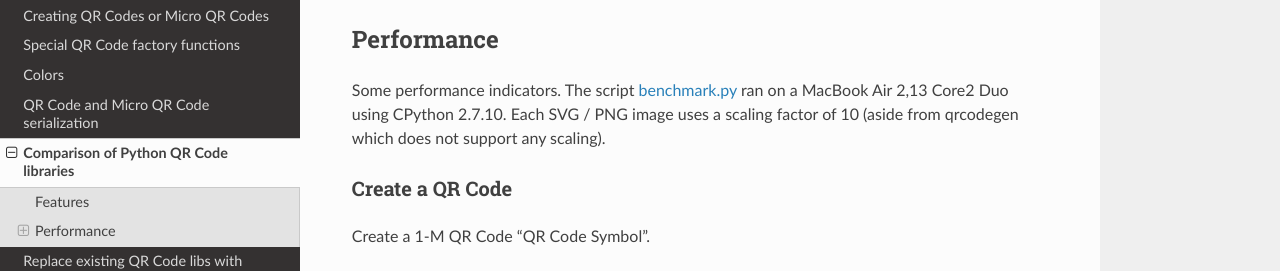
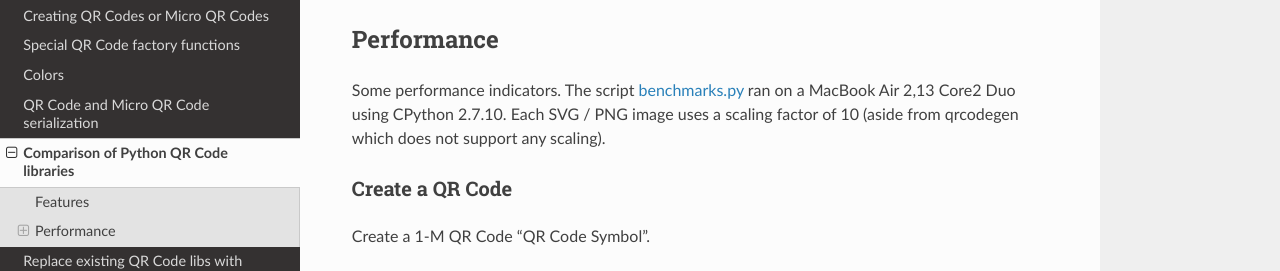
Before and after one commit to heuer/segno, a Sphinx documentation site: the page built from docs/comparison-qrcode-libs.rst, in a window 1280 px wide and 900 px high, scrolled down 1228 px. Shown: the part 177-448 px from the top of the window. Built offline with Sphinx 7.4.7 and the Read the Docs theme 2.0.0, drawn with Linux system fonts in a browser that asks for light colours; the version number is read from the project's files by our own code.

Commit message:
Fixed link

```diff
--- a/docs/comparison-qrcode-libs.rst
+++ b/docs/comparison-qrcode-libs.rst
@@ -7,7 +7,7 @@
 ============================================    ==================    ===================    ==================    ========
 Description                                     `qrcode`_             `PyQRCode`_            `qrcodegen`_          `Segno`_
 ============================================    ==================    ===================    ==================    ========
-Library license                                 `BSD`_                  `BSD`_               `MIT`_                `BSD`_
+Library license                                 `BSD`_                `BSD`_                 `MIT`_                `BSD`_
 Library version                                 5.3                   1.2.1                  1.0.0                 |version|
 Mode Numeric                                    Yes                   Yes                    Yes                   Yes
 Mode Alphanumeric                               Yes                   Yes                    Yes                   Yes
@@ -53,7 +53,7 @@
 Performance
 -----------
 
-Some performance indicators. The script `benchmark.py`_ ran on a
+Some performance indicators. The script `benchmarks.py`_ ran on a
 MacBook Air 2,13 Core2 Duo using CPython 2.7.10. Each SVG / PNG image uses a
 scaling factor of 10 (aside from qrcodegen which does not support any scaling).
 
@@ -111,4 +111,4 @@
 .. _Pillow: https://python-pillow.github.io/
 .. _colorama: https://pypi.python.org/pypi/colorama
 .. _PIL plugin: https://github.com/heuer/segno-pil
-.. _benchmark.py: https://github.com/heuer/segno/sandbox/benchmark.py
+.. _benchmarks.py: https://github.com/heuer/segno/blob/master/sandbox/benchmarks.py
```
